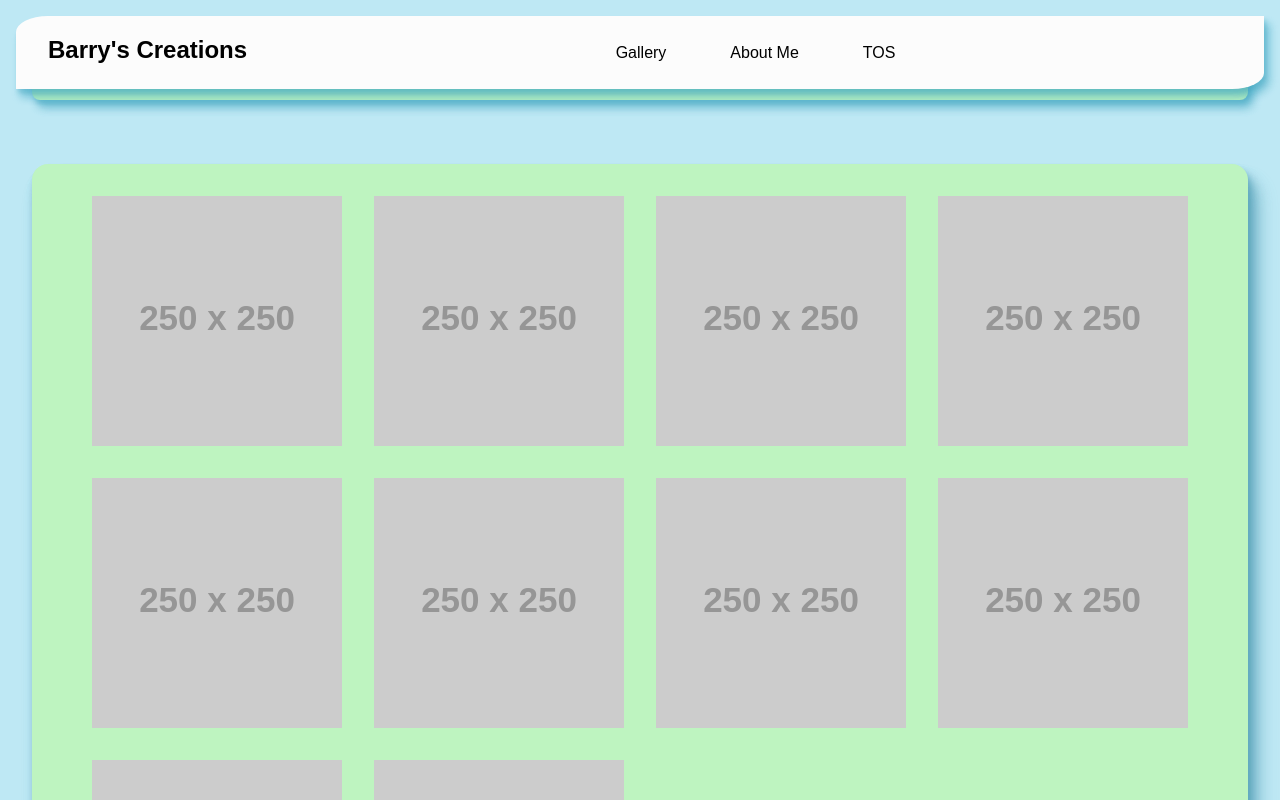
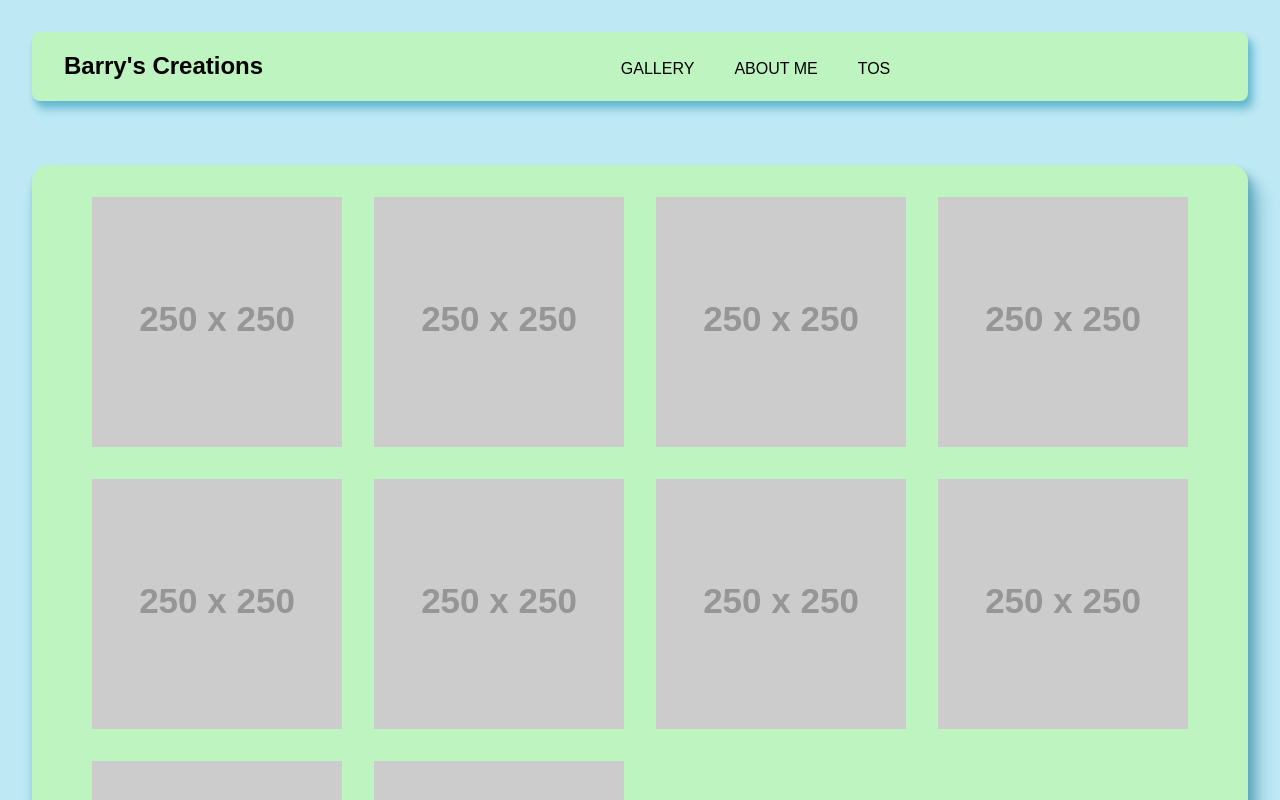
Before and after one commit to rramirez216/Barrys-Creations, a React (Vite) app: page / in a window 1280 px wide. Shown: the top 800 px of the page. Built offline with nearby package versions, Linux system fonts and the light colour scheme.

Commit message:
imports link and styles the link component

```diff
--- a/src/components/Header/Nav.jsx
+++ b/src/components/Header/Nav.jsx
@@ -1,19 +1,20 @@
 import React from 'react'
 import styled from 'styled-components'
+import { Link as RouterLink } from 'react-router-dom'
 
 function Nav() {
-  let links = ['Gallery', 'About Me', 'TOS']
   return (
     <Wrapper>
-      <Logo>
-        <Span>Barry's Creations</Span>
-      </Logo>
       <List>
-        {links.map((title, index) => (
-          <Li key={index}>
-            <Link>{title}</Link>
-          </Li>
-        ))}
+        <Li>
+          <Link to='/'>GALLERY</Link>
+        </Li>
+        <Li>
+          <Link to='about'>ABOUT ME</Link>
+        </Li>
+        <Li>
+          <Link to='tos'>TOS</Link>
+        </Li>
       </List>
     </Wrapper>
   )
@@ -22,36 +23,31 @@
 const Wrapper = styled.nav`
   display: flex;
   flex-flow: row nowrap;
-  align-items: baseline;
-  position: fixed;
-  top: 16px;
-  left: 16px;
-  right: 16px;
-  background-color: hsl(0 0% 99%);
-  padding: 16px 0px 16px 32px;
-  border-top-left-radius: 32px 16px;
-  border-bottom-right-radius: 32px 16px;
-  box-shadow: 2px 4px 4px hsl(193 50% 50% / 0.333),
-    4px 8px 8px hsl(193 50% 50% / 0.333), 6px 8px 8px hsl(193 50% 50% / 0.333);
+  justify-content: center;
+  flex: 1 0 0;
 `
-const Logo = styled.div``
-const Span = styled.span`
-  display: block;
-  font-size: 1.5rem;
-  font-weight: 900;
-`
+
 const List = styled.ul`
   display: flex;
   gap: 32px;
-  align-items: baseline;
-  justify-content: center;
-  flex: 4 0 0;
 `
-const Li = styled.li``
 
-const Link = styled.a`
+const Link = styled(RouterLink)`
   display: block;
-  padding: 8px 16px;
+  padding: 4px;
+  transition: font-weight 250ms ease-in-out, box-shadow 250ms ease;
+
+  &:link,
+  &:visited {
+    text-decoration: none;
+    color: black;
+  }
+`
+const Li = styled.li`
+  &:hover ${Link} {
+    font-weight: 900;
+    box-shadow: 0px 4px 0px hsl(30 100% 74% / 1);
+  }
 `
 
 export default Nav
```
